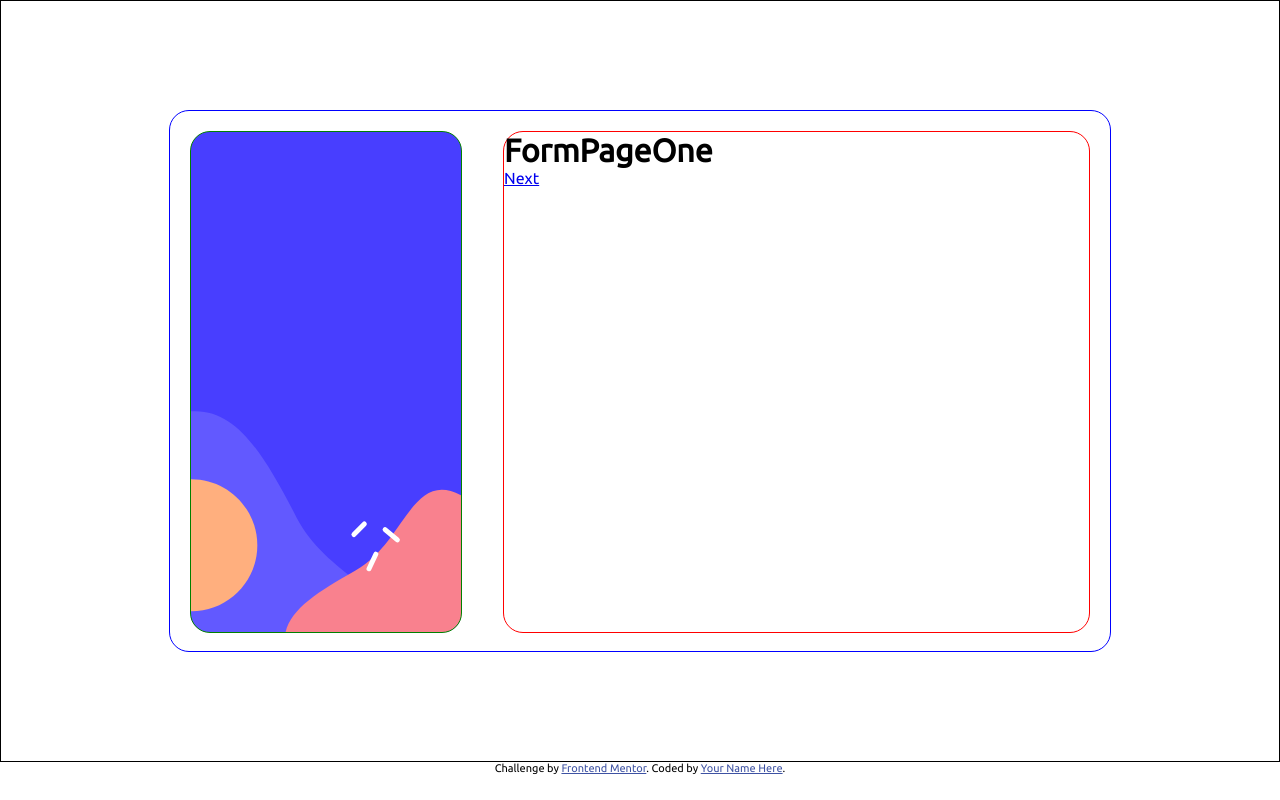
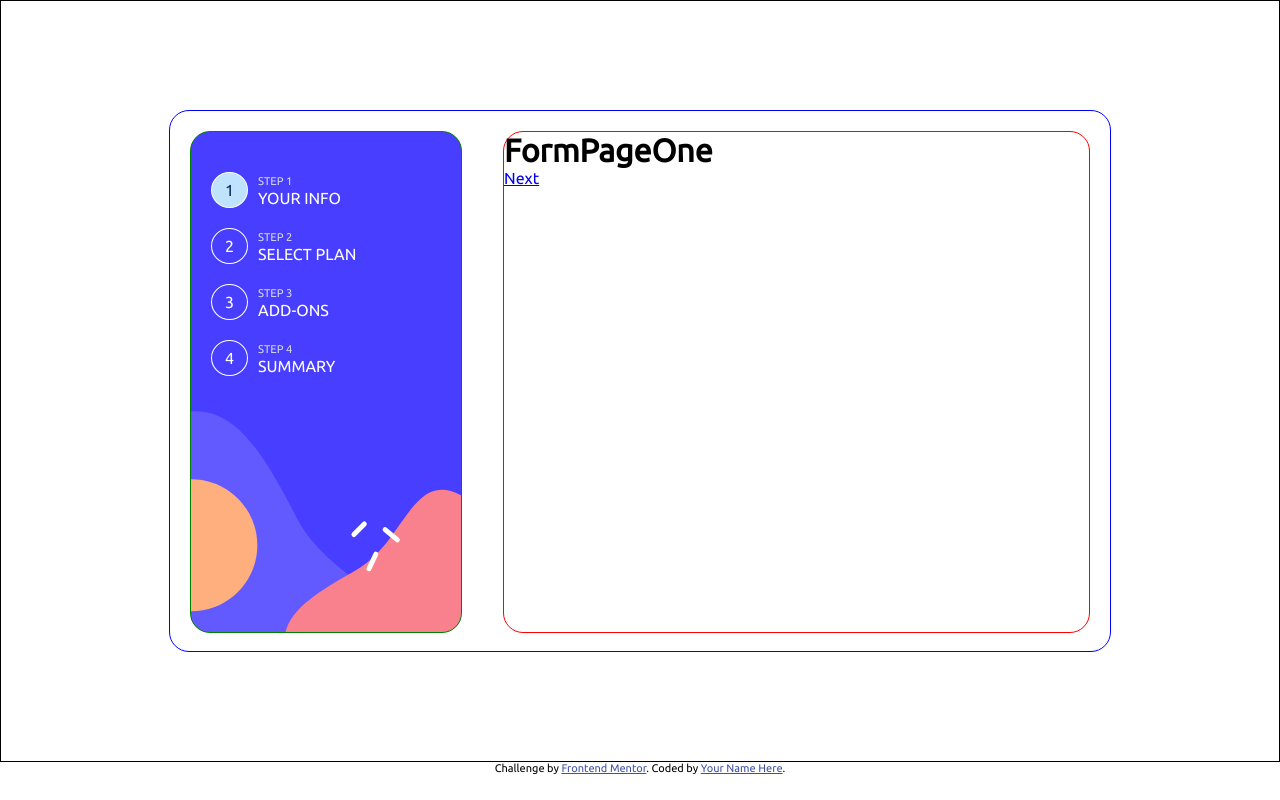
Before and after one commit to McGatsby99/multi-step-form, a React (Create React App) app: page / in a window 1280 px wide. Built offline with nearby package versions, Linux system fonts and the light colour scheme.

Commit message:
almost complete nav bar

```diff
--- a/src/App.css
+++ b/src/App.css
@@ -66,10 +66,55 @@ nav {
   background-repeat: no-repeat;
 }
 
-/* nav img{
-  width: 100%;
-  height: 100%;
-} */
+.nav-container{
+  margin: 40px 20px;
+  color: var(--light-gray);
+}
+
+.steps{
+  /* border: var(--border-green); */
+  display: flex;
+  margin-top: 20px;
+}
+
+.page-number{
+  display: inline-block;
+  /* width: 30px;
+  height: 30px; */
+  padding: 8px 13px;
+  border-radius: 50%;
+  border: 1px solid white;
+  color: white;
+  text-align: center;
+  position: relative;
+}
+
+.active{
+  background-color: var(--light-blue);
+  color: var(--marine-blue);
+}
+
+.text{
+  display: inline-block;
+  margin-left: 10px;
+  /* border: var(--border-orange); */
+  position: relative;
+  bottom: 0px;
+}
+
+.text p:first-child{
+  font-size: 0.7rem;
+  margin-top: 3px;
+  margin-bottom: 2px;
+}
+
+.category{
+  color: var(--white);
+  font-weight: 500;
+}
+
+
+/* right side */
 
 .pages {
   height: 100%;
--- a/src/App.js
+++ b/src/App.js
@@ -1,19 +1,23 @@
 import { Routes, Route } from 'react-router-dom'
 import './App.css';
 import MainLayout from './MainLayout';
+
+//react imports
+import { useState } from 'react';
 
 //pages
 import FormPageOne from './pages/FormPageOne';
 import FormPageTwo from './pages/FormPageTwo';
 import FormPageThree from './pages/FormPageThree';
 function App() {
+  const [activePage, setActivePage] = useState('1');
   return (
     <div className='container'>
     <Routes>
-       <Route path='/' element={<MainLayout />}>
-         <Route index element={<FormPageOne />}/> {/*page one*/}
-         <Route path='/pageTwo' element={<FormPageTwo />} /> {/*page two*/}
-         <Route path='/pageThree' element={<FormPageThree />} /> {/*page three*/}
+       <Route path='/' element={<MainLayout activePage={activePage}/>}>
+         <Route index element={<FormPageOne setActivePage={setActivePage}/>}/> {/*page one*/}
+         <Route path='/pageTwo' element={<FormPageTwo setActivePage={setActivePage}/>} /> {/*page two*/}
+         <Route path='/pageThree' element={<FormPageThree setActivePage={setActivePage}/>} /> {/*page three*/}
          <Route /> {/* errors */}
        </Route>
     </Routes>
--- a/src/MainLayout.js
+++ b/src/MainLayout.js
@@ -1,11 +1,42 @@
+
 import { Outlet } from 'react-router-dom'
-// import  bgSidebar  from './assets/images/bg-sidebar-desktop.svg'
 
-const MainLayout = () => {
+
+const MainLayout = ({ activePage }) => {
+
   return (
     <>
         <nav>
-            {/* <img src={bgSidebar} alt="background art" /> */}
+          <div class="nav-container">
+            <div class="steps">
+              <span class={`page-number ${ activePage === "1"? 'active': ''}`}><p>1</p></span>
+              <div className='text'>
+                <p>STEP 1</p>
+                <p className='category'>YOUR INFO</p>
+              </div>
+            </div>
+            <div class="steps">
+              <span class={`page-number ${ activePage === "2"? 'active': ''}`}><p>2</p></span>
+              <div className='text'>
+                <p>STEP 2</p>
+                <p className='category'>SELECT PLAN</p>
+              </div>
+            </div>
+            <div class="steps">
+              <span class={`page-number ${ activePage === "3"? 'active': ''}`}><p>3</p></span>
+              <div className='text'>
+                <p>STEP 3</p>
+                <p className='category'>ADD-ONS</p>
+              </div>
+            </div>
+            <div class="steps">
+              <span class={`page-number ${ activePage === "4"? 'active': ''}`}><p>4</p></span>
+              <div className='text'>
+                <p>STEP 4</p>
+                <p className='category'>SUMMARY</p>
+              </div>
+            </div>
+          </div>
         </nav>
         <Outlet />
     </>
--- a/src/pages/FormPageOne.js
+++ b/src/pages/FormPageOne.js
@@ -1,10 +1,10 @@
 import { Link } from 'react-router-dom';
 
-const FormPageOne = () => {
+const FormPageOne = ({ setActivePage }) => {
   return (
     <div className='pages pageOne'>
         <h1>FormPageOne</h1>
-        <Link to='/pageTwo'>Next</Link>
+        <Link to='/pageTwo' onClick={() => setActivePage('2')}>Next</Link>
     </div>
   )
 }
--- a/src/pages/FormPageThree.js
+++ b/src/pages/FormPageThree.js
@@ -1,11 +1,11 @@
 import { Link } from "react-router-dom"
 
 
-const FormPageThree = () => {
+const FormPageThree = ({ setActivePage }) => {
   return (
     <div className='pages pageThree' >
         <h1>FormPageThree</h1>
-        <Link to='/'>submit</Link>
+        <Link to='/' onClick={() => setActivePage('1')}>submit</Link>
     </div>
   )
 }
--- a/src/pages/FormPageTwo.js
+++ b/src/pages/FormPageTwo.js
@@ -1,10 +1,10 @@
 import { Link } from 'react-router-dom';
 
-const FormPageTwo = () => {
+const FormPageTwo = ({ setActivePage }) => {
   return (
     <div className='pages pageTwo' >
         <h1>FormPagetwo</h1>
-        <Link to='/pageThree'>Next</Link>
+        <Link to='/pageThree' onClick={() => setActivePage('3')}>Next</Link>
     </div>
   )
 }
```
